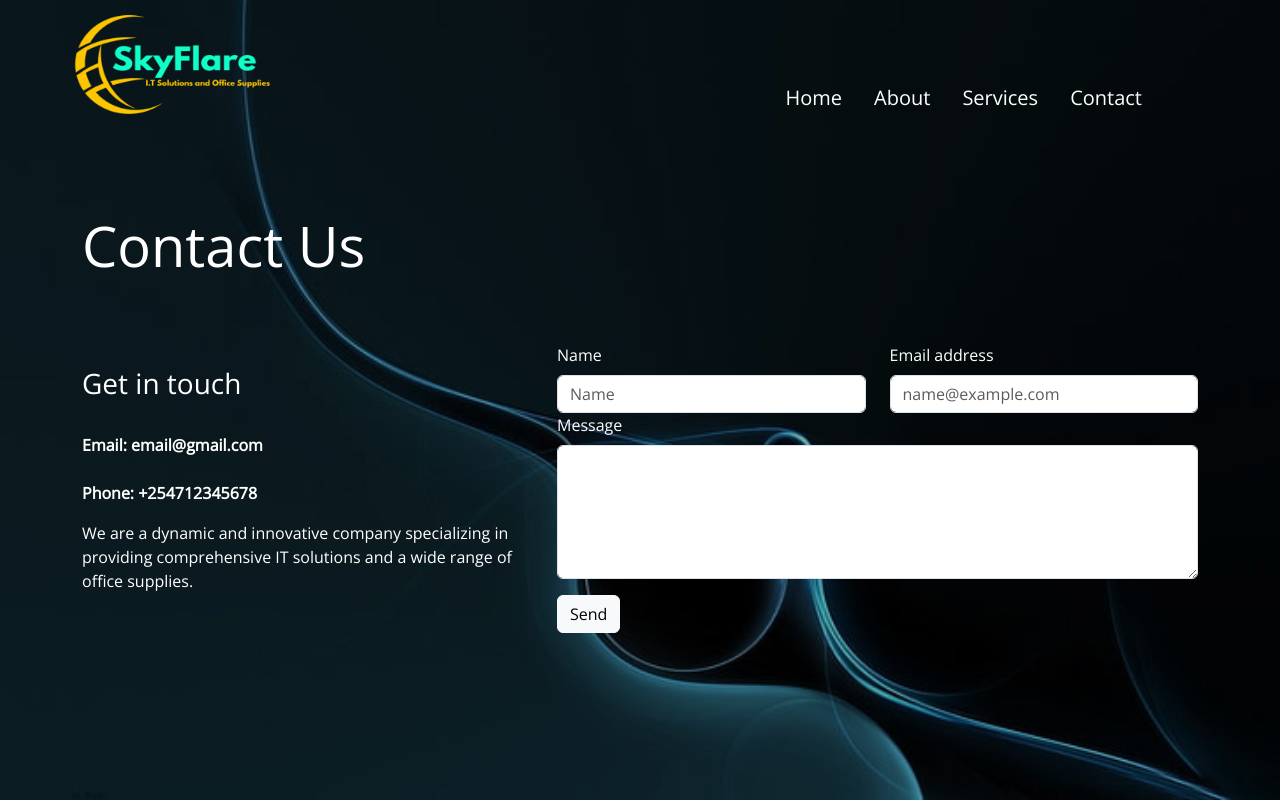
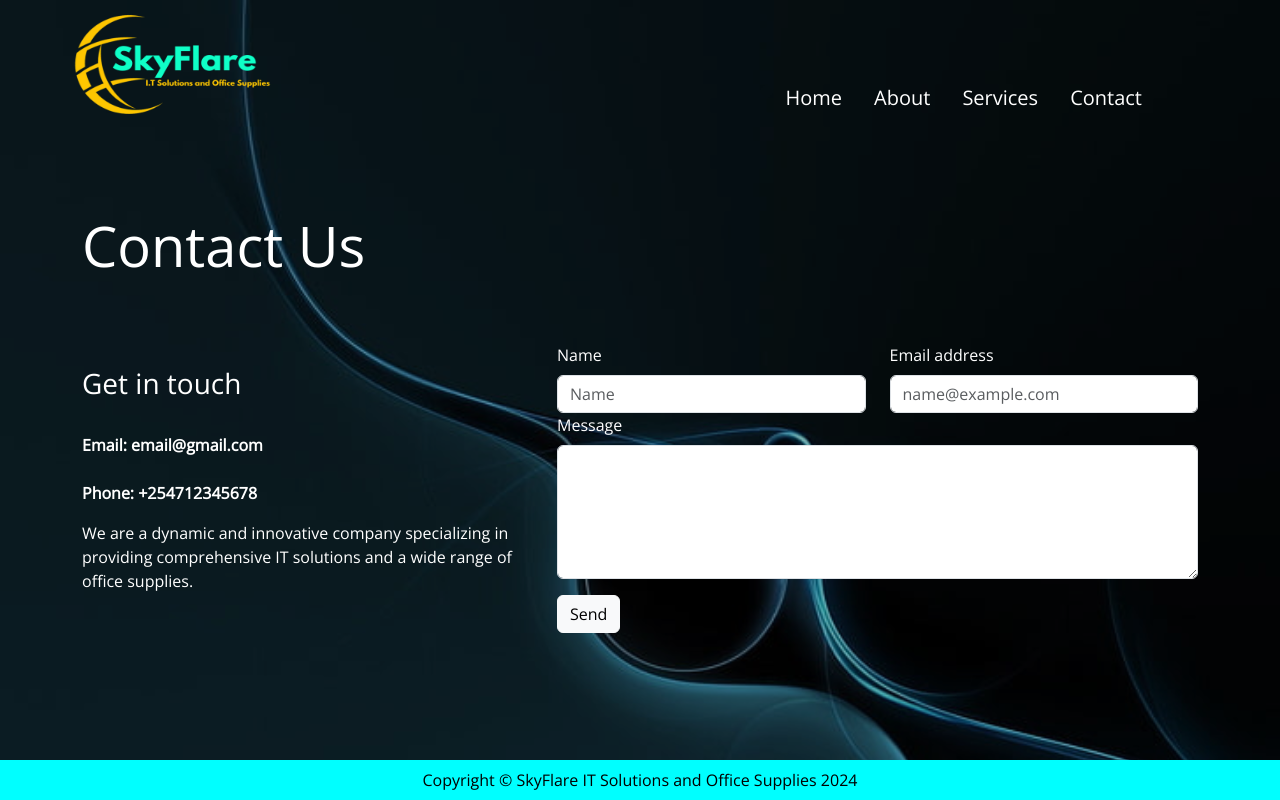
Before and after one commit to ceciliawambui/sky-flare, a React (Create React App) app: page /contact in a window 1280 px wide. Built offline with nearby package versions, Linux system fonts and the light colour scheme.

Commit message:
Added a footer

```diff
--- a/src/App.css
+++ b/src/App.css
@@ -37,3 +37,13 @@
     transform: rotate(360deg);
   }
 }
+footer {
+  position: fixed;
+  background-color: cyan;
+  bottom: 0;
+  color: black;
+  left: 0;
+  right: 0;
+  padding: 8px;
+  text-align: center;
+}
--- a/src/App.js
+++ b/src/App.js
@@ -6,6 +6,8 @@ import About from './Routes/About';
 import Contact from './Routes/Contact';
 import Services from './Routes/Services';
 import { Route, Routes } from 'react-router-dom';
+import Footer from './Routes/Footer';
+
 
 
 function App() {
@@ -18,6 +20,7 @@ function App() {
           <Route path="/services" element={<Services />} />
           <Route path="/contact" element={<Contact />} />
      </Routes>
+     <Footer/>
     </div>
   );
 }
--- /dev/null
+++ b/src/Routes/Footer.jsx
@@ -0,0 +1,12 @@
+import React from 'react'
+
+function Footer() {
+
+    const year = new Date().getFullYear();
+
+    return <footer>{`Copyright © SkyFlare IT Solutions and Office Supplies ${year}`}</footer>;
+
+
+};
+
+export default Footer
```
